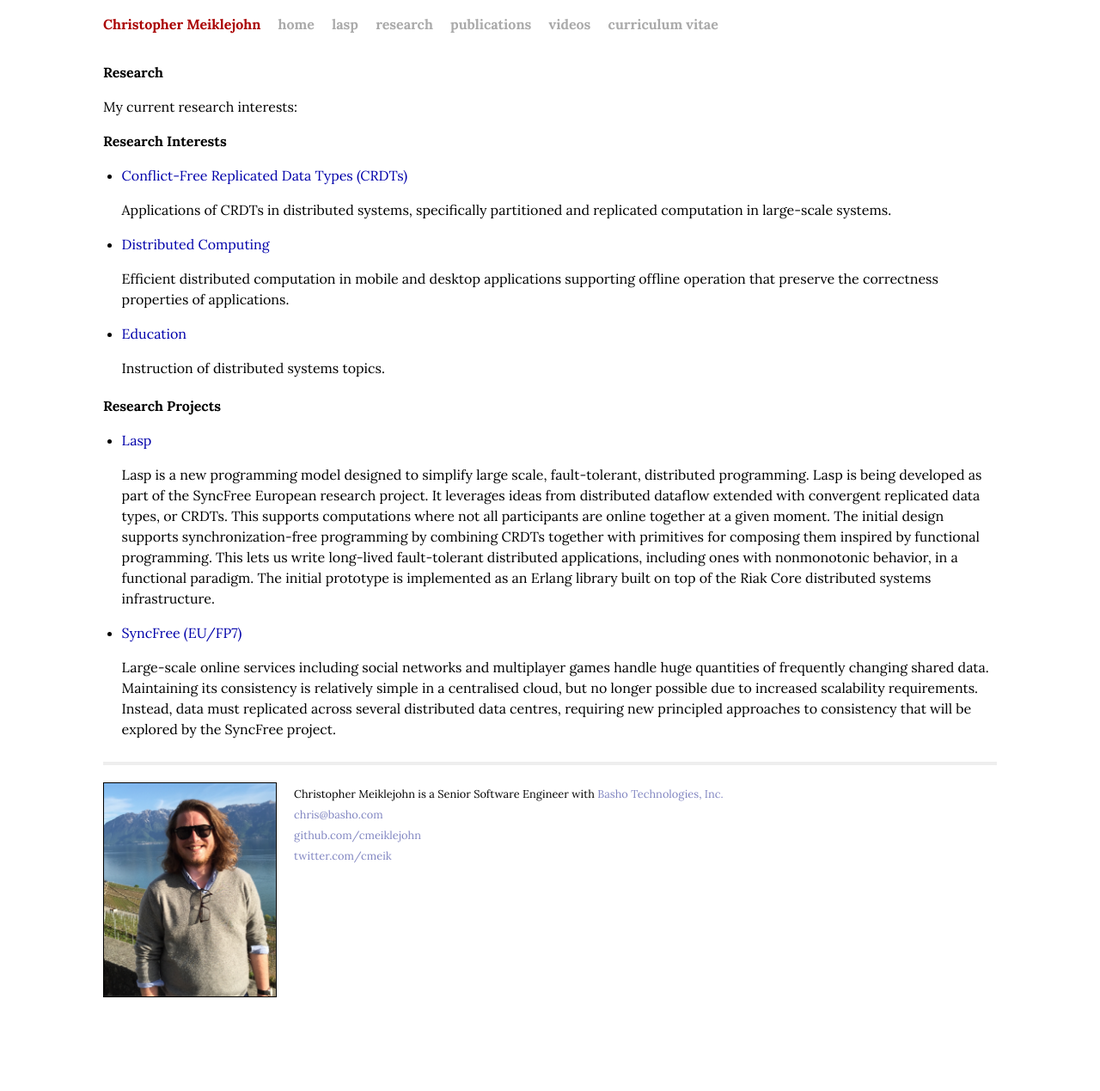
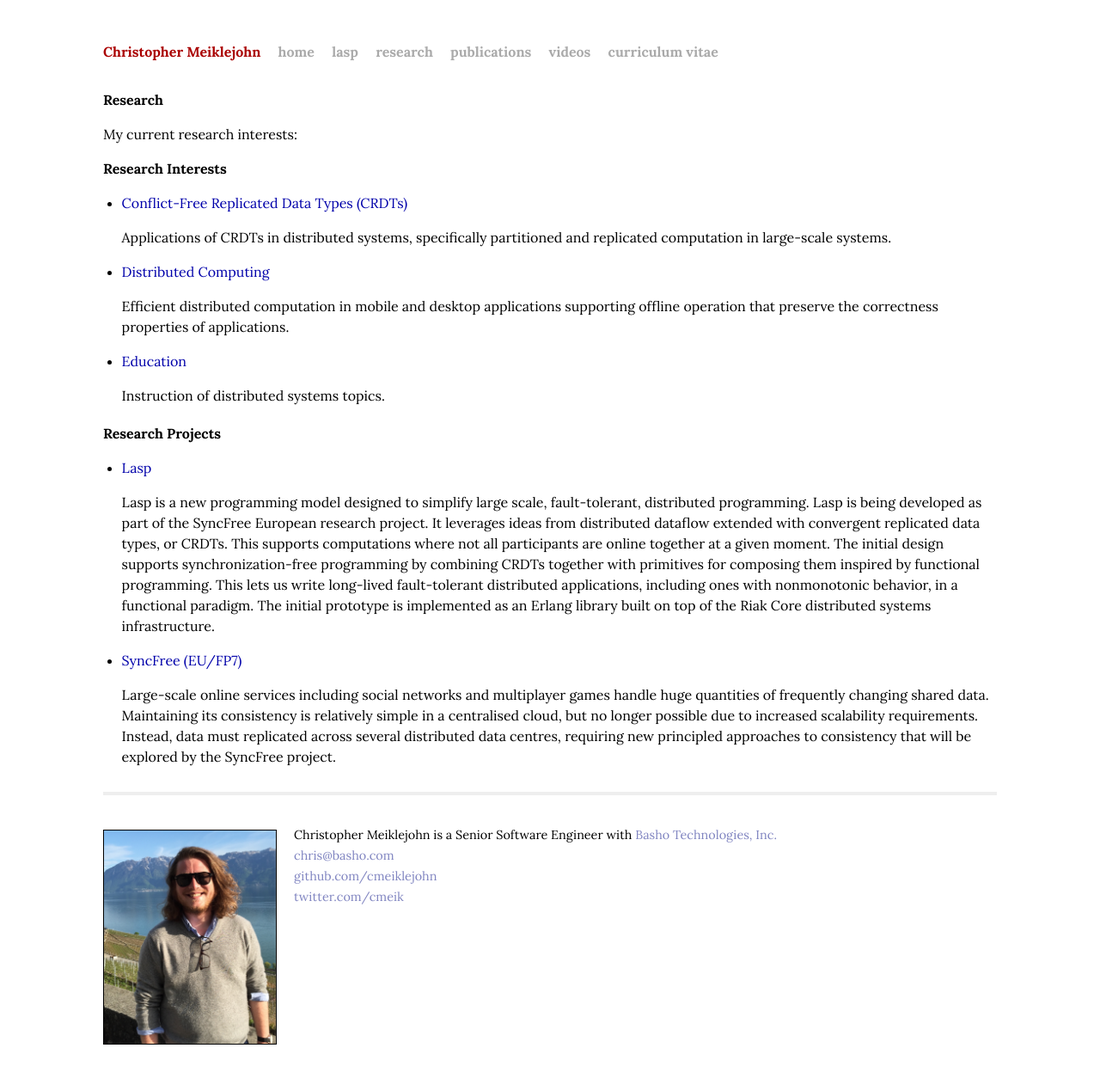
Before and after one commit to cmeiklejohn/cmeiklejohn.github.io, a Jekyll site: the page built from research.html, in a window 1280 px wide. Shown: the whole page at 86% size. Built offline with Jekyll 4.4.1, drawn with Linux system fonts in a browser that asks for light colours; before the commit the page ends 1183 px from its top, so only the background shows below that.

Commit message:
Minor tweaks.

```diff
--- a/css/main.css
+++ b/css/main.css
@@ -97,7 +97,7 @@ ul.posts span {
   text-align: left;
   width: 65em;
   padding: 0px 10px 10px 10px;
-  margin: 1em auto 1em;
+  margin: 3em auto 3em;
   line-height: 1.5em;
 }
 
@@ -133,7 +133,7 @@ ul.posts span {
 }
 
 .site .footer {
-  font-size: 80%;
+  font-size: 90%;
   border-top: 4px solid #eee;
   margin-top: 2em;
   overflow: hidden;
@@ -212,14 +212,19 @@ td {
 }
 
 .site .footer .contact .bio {
-  margin-top: -10px;
   width: 1040px;
 }
 
 .site .footer .contact .photo {
+  margin-top: 20px;
   width: 200px;
   border: 1px solid black;
   float: left;
   margin-right: 20px;
-  margin-bottom: 1em;
+  margin-bottom: 3em;
 }
+
+.new {
+  padding-bottom: 30px;
+  border-bottom: 4px solid #eee;
+}
```
Also changed, not shown: index.html (+10 -2 lines).
